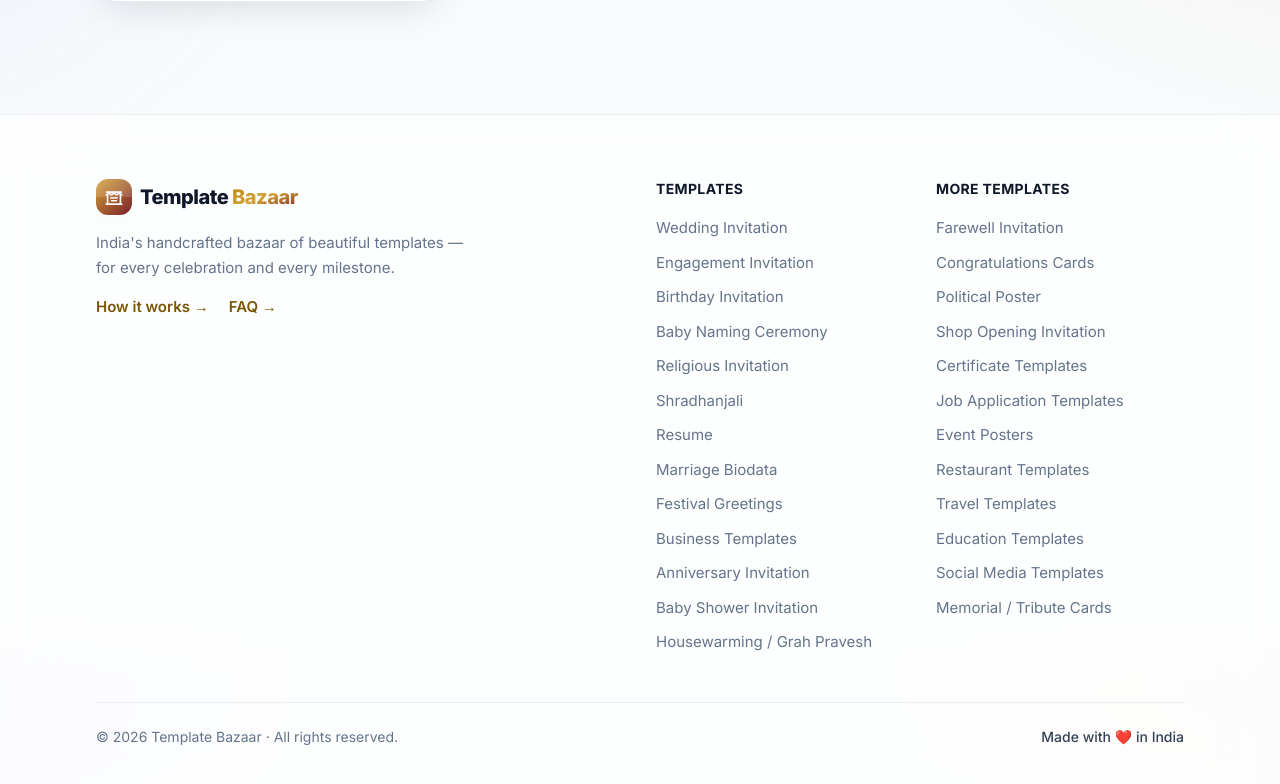
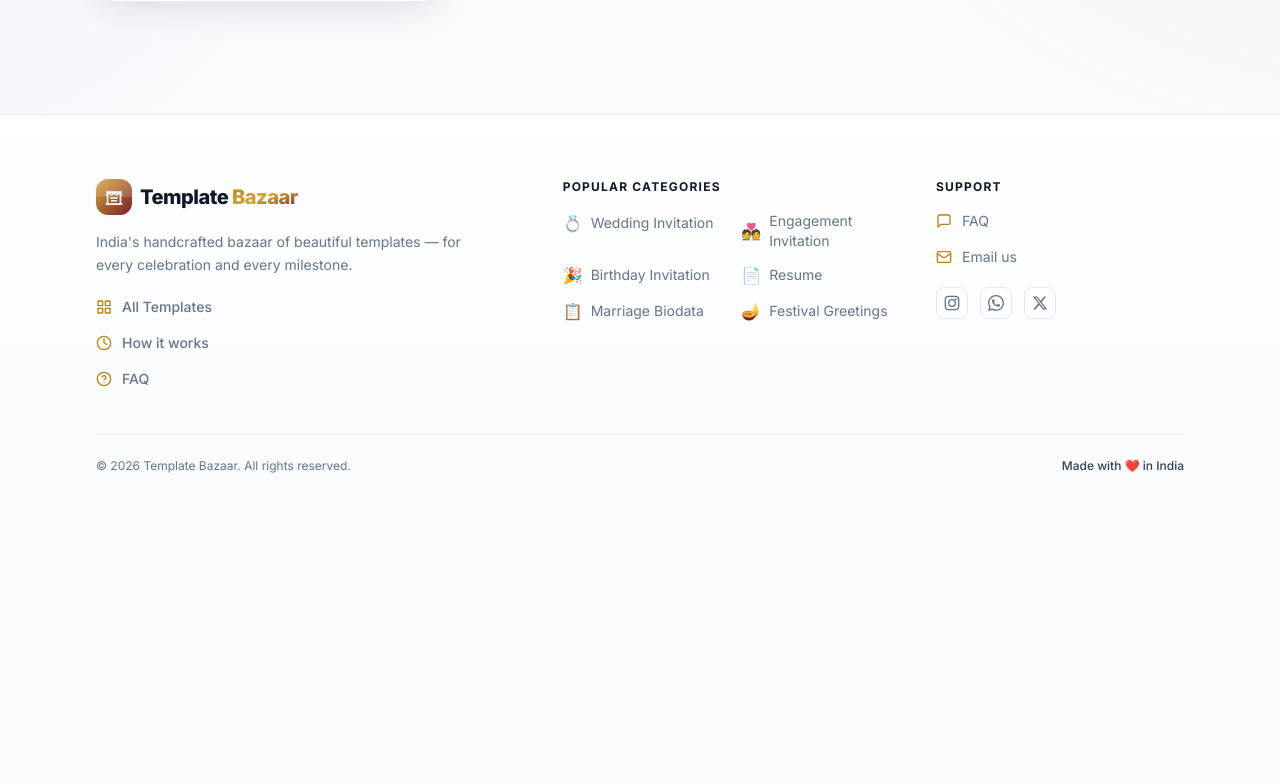
Before and after one commit to Rutik2401/template-bazaar, a Next.js app: page /categories in a window 1280 px wide. Shown: the part 3348-4132 px from the top of the page. After the commit the page ends 3886 px from the top, so only its background shows below. Built offline with nearby package versions, Linux system fonts and the light colour scheme; no server answers; a web font is replaced by a local one.

Commit message:
Enhance Footer component with quick links and popular categories; update localization files for new strings

```diff
--- a/src/components/Footer.jsx
+++ b/src/components/Footer.jsx
@@ -2,93 +2,151 @@
 
 import Link from 'next/link'
 import Brand from './Brand.jsx'
-import { categories } from '@/data/categories'
 import { useI18n } from '@/i18n/I18nProvider'
 
-/**
- * Global site footer. Deliberately links ONLY to destinations that actually
- * exist — the template category pages and the on-page "how it works" section —
- * so nothing here is a dead placeholder. Multi-column on desktop, stacked and
- * centered on mobile. Rendered by Layout on every non-`bare` page.
- */
+const POPULAR = [
+  { id: 'wedding', icon: '💍' },
+  { id: 'engagement', icon: '💑' },
+  { id: 'birthday', icon: '🎉' },
+  { id: 'resume', icon: '📄' },
+  { id: 'biodata', icon: '📋' },
+  { id: 'festival', icon: '🪔' },
+]
+
+const QUICK_LINKS = [
+  { href: '/categories', labelKey: 'footer.allTemplates', fallback: 'All Templates', icon: 'grid' },
+  { href: '/#how-it-works', labelKey: 'footer.howItWorks', fallback: 'How it works', icon: 'steps' },
+  { href: '/#faq', labelKey: 'faq.badge', fallback: 'FAQ', icon: 'help' },
+]
+
+function LinkIcon({ name }) {
+  const cls = 'h-4 w-4 shrink-0 text-gold-500'
+  switch (name) {
+    case 'grid':
+      return (
+        <svg className={cls} viewBox="0 0 24 24" fill="none" stroke="currentColor" strokeWidth="2" strokeLinecap="round" strokeLinejoin="round">
+          <rect x="3" y="3" width="7" height="7" /><rect x="14" y="3" width="7" height="7" /><rect x="3" y="14" width="7" height="7" /><rect x="14" y="14" width="7" height="7" />
+        </svg>
+      )
+    case 'steps':
+      return (
+        <svg className={cls} viewBox="0 0 24 24" fill="none" stroke="currentColor" strokeWidth="2" strokeLinecap="round" strokeLinejoin="round">
+          <circle cx="12" cy="12" r="10" /><path d="M12 6v6l4 2" />
+        </svg>
+      )
+    case 'help':
+      return (
+        <svg className={cls} viewBox="0 0 24 24" fill="none" stroke="currentColor" strokeWidth="2" strokeLinecap="round" strokeLinejoin="round">
+          <circle cx="12" cy="12" r="10" /><path d="M9.09 9a3 3 0 0 1 5.83 1c0 2-3 3-3 3" /><path d="M12 17h.01" />
+        </svg>
+      )
+    default:
+      return null
+  }
+}
+
 export default function Footer() {
   const { t } = useI18n()
   const year = new Date().getFullYear()
 
-  const half = Math.ceil(categories.length / 2)
-  const colA = categories.slice(0, half)
-  const colB = categories.slice(half)
+  return (
+    <footer className="mt-auto border-t border-slate-200/70 bg-gradient-to-b from-white to-slate-50">
+      <div className="container-page py-12 sm:py-16">
+        {/* Main grid */}
+        <div className="grid gap-10 sm:grid-cols-2 lg:grid-cols-12 lg:gap-8">
 
-  const CatLinks = ({ items }) => (
-    <ul className="mt-4 space-y-2.5">
-      {items.map((c) => (
-        <li key={c.id}>
+          {/* Brand + tagline */}
+          <div className="sm:col-span-2 lg:col-span-5">
+            <Brand />
+            <p className="mt-4 max-w-sm text-sm leading-relaxed text-ink-muted">
+              {t('footer.tagline', "India's handcrafted bazaar of beautiful templates — for every celebration and every milestone.")}
+            </p>
+
+            {/* Quick links with icons */}
+            <ul className="mt-5 space-y-3">
+              {QUICK_LINKS.map((link) => (
+                <li key={link.href}>
                   <Link
-            href={`/category/${c.id}`}
-            className="text-[15px] text-ink-muted transition-colors hover:text-ink"
+                    href={link.href}
+                    className="inline-flex items-center gap-2.5 text-sm font-medium text-ink-muted transition-colors hover:text-gold-600"
                   >
-            {t(`categories.${c.id}.name`, c.name)}
+                    <LinkIcon name={link.icon} />
+                    {t(link.labelKey, link.fallback)}
                   </Link>
                 </li>
               ))}
             </ul>
-  )
-
-  return (
-    <footer className="mt-auto border-t border-slate-200/70 bg-white/70 backdrop-blur-xl">
-      <div className="container-page py-12 sm:py-16">
-        <div className="grid gap-10 text-center sm:grid-cols-2 sm:text-left lg:grid-cols-12 lg:gap-8">
-          {/* Brand + tagline */}
-          <div className="sm:col-span-2 lg:col-span-6">
-            <div className="flex justify-center sm:justify-start">
-              <Brand />
-            </div>
-            <p className="mx-auto mt-4 max-w-sm text-[15px] leading-relaxed text-ink-muted sm:mx-0">
-              {t(
-                'footer.tagline',
-                "India's handcrafted bazaar of beautiful templates — for every celebration and every milestone.",
-              )}
-            </p>
-            <div className="mt-4 flex flex-wrap items-center justify-center gap-x-5 gap-y-2 sm:justify-start">
-              <Link
-                href="/#how-it-works"
-                className="inline-flex text-[15px] font-semibold text-gold-700 transition-colors hover:text-gold-500"
-              >
-                {t('footer.howItWorks', 'How it works')} →
-              </Link>
-              <Link
-                href="/#faq"
-                className="inline-flex text-[15px] font-semibold text-gold-700 transition-colors hover:text-gold-500"
-              >
-                {t('faq.badge', 'FAQ')} →
-              </Link>
-            </div>
           </div>
 
-          {/* Template categories — split across two columns, all real pages */}
+          {/* Popular categories */}
+          <div className="lg:col-span-4">
+            <h3 className="text-xs font-bold uppercase tracking-widest text-ink">
+              {t('footer.popularCategories', 'Popular Categories')}
+            </h3>
+            <ul className="mt-4 grid grid-cols-2 gap-x-4 gap-y-3">
+              {POPULAR.map((cat) => (
+                <li key={cat.id}>
+                  <Link
+                    href={`/category/${cat.id}`}
+                    className="group flex items-center gap-2 text-sm text-ink-muted transition-colors hover:text-gold-600"
+                  >
+                    <span className="text-base transition-transform duration-200 group-hover:scale-110">{cat.icon}</span>
+                    {t(`categories.${cat.id}.name`, cat.id)}
+                  </Link>
+                </li>
+              ))}
+            </ul>
+          </div>
+
+          {/* Support / contact */}
           <div className="lg:col-span-3">
-            <h3 className="text-sm font-bold uppercase tracking-wide text-ink">
-              {t('footer.templatesHeading', 'Templates')}
+            <h3 className="text-xs font-bold uppercase tracking-widest text-ink">
+              {t('footer.support', 'Support')}
             </h3>
-            <CatLinks items={colA} />
+            <ul className="mt-4 space-y-3">
+              <li>
+                <Link href="/#faq" className="inline-flex items-center gap-2.5 text-sm text-ink-muted transition-colors hover:text-gold-600">
+                  <svg className="h-4 w-4 shrink-0 text-gold-500" viewBox="0 0 24 24" fill="none" stroke="currentColor" strokeWidth="2" strokeLinecap="round" strokeLinejoin="round">
+                    <path d="M21 15a2 2 0 0 1-2 2H7l-4 4V5a2 2 0 0 1 2-2h14a2 2 0 0 1 2 2z" />
+                  </svg>
+                  {t('faq.badge', 'FAQ')}
+                </Link>
+              </li>
+              <li>
+                <a href="mailto:hello@templatebazaar.online" className="inline-flex items-center gap-2.5 text-sm text-ink-muted transition-colors hover:text-gold-600">
+                  <svg className="h-4 w-4 shrink-0 text-gold-500" viewBox="0 0 24 24" fill="none" stroke="currentColor" strokeWidth="2" strokeLinecap="round" strokeLinejoin="round">
+                    <rect x="2" y="4" width="20" height="16" rx="2" /><path d="m22 7-8.97 5.7a1.94 1.94 0 0 1-2.06 0L2 7" />
+                  </svg>
+                  {t('footer.email', 'Email us')}
+                </a>
+              </li>
+              <li className="pt-1">
+                <div className="flex items-center gap-3">
+                  <a href="https://instagram.com" target="_blank" rel="noopener noreferrer" aria-label="Instagram" className="grid h-8 w-8 place-items-center rounded-lg border border-slate-200 bg-white text-ink-muted transition-all hover:border-gold-300 hover:text-gold-600 hover:shadow-sm">
+                    <svg className="h-4 w-4" viewBox="0 0 24 24" fill="none" stroke="currentColor" strokeWidth="2" strokeLinecap="round" strokeLinejoin="round">
+                      <rect x="2" y="2" width="20" height="20" rx="5" /><circle cx="12" cy="12" r="5" /><circle cx="17.5" cy="6.5" r="1.5" fill="currentColor" stroke="none" />
+                    </svg>
+                  </a>
+                  <a href="https://wa.me/919876543210" target="_blank" rel="noopener noreferrer" aria-label="WhatsApp" className="grid h-8 w-8 place-items-center rounded-lg border border-slate-200 bg-white text-ink-muted transition-all hover:border-green-300 hover:text-green-600 hover:shadow-sm">
+                    <svg className="h-4 w-4" viewBox="0 0 24 24" fill="currentColor">
+                      <path d="M17.472 14.382c-.297-.149-1.758-.867-2.03-.967-.273-.099-.471-.148-.67.15-.197.297-.767.966-.94 1.164-.173.199-.347.223-.644.075-.297-.15-1.255-.463-2.39-1.475-.883-.788-1.48-1.761-1.653-2.059-.173-.297-.018-.458.13-.606.134-.133.298-.347.446-.52.149-.174.198-.298.298-.497.099-.198.05-.371-.025-.52-.075-.149-.669-1.612-.916-2.207-.242-.579-.487-.5-.669-.51-.173-.008-.371-.01-.57-.01-.198 0-.52.074-.792.372-.272.297-1.04 1.016-1.04 2.479 0 1.462 1.065 2.875 1.213 3.074.149.198 2.096 3.2 5.077 4.487.709.306 1.262.489 1.694.625.712.227 1.36.195 1.871.118.571-.085 1.758-.719 2.006-1.413.248-.694.248-1.289.173-1.413-.074-.124-.272-.198-.57-.347m-5.421 7.403h-.004a9.87 9.87 0 01-5.031-1.378l-.361-.214-3.741.982.998-3.648-.235-.374a9.86 9.86 0 01-1.51-5.26c.001-5.45 4.436-9.884 9.888-9.884 2.64 0 5.122 1.03 6.988 2.898a9.825 9.825 0 012.893 6.994c-.003 5.45-4.437 9.884-9.885 9.884m8.413-18.297A11.815 11.815 0 0012.05 0C5.495 0 .16 5.335.157 11.892c0 2.096.547 4.142 1.588 5.945L.057 24l6.305-1.654a11.882 11.882 0 005.683 1.448h.005c6.554 0 11.89-5.335 11.893-11.893a11.821 11.821 0 00-3.48-8.413z" />
+                    </svg>
+                  </a>
+                  <a href="https://twitter.com" target="_blank" rel="noopener noreferrer" aria-label="Twitter" className="grid h-8 w-8 place-items-center rounded-lg border border-slate-200 bg-white text-ink-muted transition-all hover:border-sky-300 hover:text-sky-500 hover:shadow-sm">
+                    <svg className="h-4 w-4" viewBox="0 0 24 24" fill="currentColor">
+                      <path d="M18.244 2.25h3.308l-7.227 8.26 8.502 11.24H16.17l-5.214-6.817L4.99 21.75H1.68l7.73-8.835L1.254 2.25H8.08l4.713 6.231zm-1.161 17.52h1.833L7.084 4.126H5.117z" />
+                    </svg>
+                  </a>
                 </div>
-          <div className="lg:col-span-3">
-            <h3 className="text-sm font-bold uppercase tracking-wide text-ink">
-              {t('footer.moreHeading', 'More templates')}
-            </h3>
-            <CatLinks items={colB} />
+              </li>
+            </ul>
           </div>
         </div>
 
         {/* Bottom bar */}
-        <div className="mt-12 flex flex-col items-center gap-2 border-t border-slate-200/70 pt-6 text-center text-sm text-ink-muted sm:flex-row sm:justify-between sm:gap-4 sm:text-left">
-          <p>
-            © {year} {t('common.appName', 'Template Bazaar')} ·{' '}
-            {t('footer.rights', 'All rights reserved.')}
-          </p>
-          <p className="font-medium text-ink-soft">
-            {t('footer.madeWithLove', 'Made with ❤️ in India')}
-          </p>
+        <div className="mt-10 flex flex-col items-center gap-3 border-t border-slate-200/70 pt-6 text-center text-xs text-ink-muted sm:flex-row sm:justify-between sm:text-left">
+          <p>© {year} {t('common.appName', 'Template Bazaar')}. {t('footer.rights', 'All rights reserved.')}</p>
+          <p className="font-medium text-ink-soft">{t('footer.madeWithLove', 'Made with ❤️ in India')}</p>
         </div>
       </div>
     </footer>
--- a/src/i18n/locales/en.js
+++ b/src/i18n/locales/en.js
@@ -112,6 +112,11 @@ export const en = {
     tagline: 'India\'s handcrafted bazaar of beautiful templates — for every celebration and every milestone.',
     templatesHeading: 'Templates',
     moreHeading: 'More templates',
+    popularCategories: 'Popular Categories',
+    support: 'Support',
+    allTemplates: 'All Templates',
+    howItWorks: 'How it works',
+    email: 'Email us',
     wedding: 'Wedding Invitations',
     birthday: 'Birthday Invitations',
     resume: 'Resume',
@@ -119,7 +124,6 @@ export const en = {
     festival: 'Festival Greetings',
     companyHeading: 'Company',
     about: 'About us',
-    howItWorks: 'How it works',
     contact: 'Contact',
     blog: 'Blog',
     legalHeading: 'Legal',
--- a/src/i18n/locales/hi.js
+++ b/src/i18n/locales/hi.js
@@ -109,6 +109,11 @@ export const hi = {
     tagline: 'हर जश्न और हर मुकाम के लिए — भारत का सुंदर टेम्पलेट का हस्तनिर्मित बाज़ार.',
     templatesHeading: 'टेम्पलेट',
     moreHeading: 'और टेम्पलेट',
+    popularCategories: 'लोकप्रिय श्रेणियाँ',
+    support: 'सहायता',
+    allTemplates: 'सभी टेम्पलेट',
+    howItWorks: 'यह कैसे काम करता है',
+    email: 'ईमेल करें',
     wedding: 'शादी के निमंत्रण',
     birthday: 'जन्मदिन निमंत्रण',
     resume: 'रिज़्यूमे',
@@ -116,7 +121,6 @@ export const hi = {
     festival: 'त्योहार की शुभकामनाएं',
     companyHeading: 'कंपनी',
     about: 'हमारे बारे में',
-    howItWorks: 'यह कैसे काम करता है',
     contact: 'संपर्क',
     blog: 'ब्लॉग',
     legalHeading: 'कानूनी',
--- a/src/i18n/locales/mr.js
+++ b/src/i18n/locales/mr.js
@@ -109,6 +109,11 @@ export const mr = {
     tagline: 'प्रत्येक प्रसंगासाठी आणि प्रत्येक टप्प्यासाठी — भारताचा सुंदर टेम्पलेट्सचा हस्तनिर्मित बाजार.',
     templatesHeading: 'टेम्पलेट्स',
     moreHeading: 'अधिक टेम्पलेट्स',
+    popularCategories: 'लोकप्रिय श्रेणी',
+    support: 'सहाय्य',
+    allTemplates: 'सर्व टेम्पलेट्स',
+    howItWorks: 'कसे काम करते',
+    email: 'ईमेल करा',
     wedding: 'लग्नपत्रिका',
     birthday: 'वाढदिवस निमंत्रण',
     resume: 'रेझ्युमे',
@@ -116,7 +121,6 @@ export const mr = {
     festival: 'सणाच्या शुभेच्छा',
     companyHeading: 'कंपनी',
     about: 'आमच्याबद्दल',
-    howItWorks: 'कसे काम करते',
     contact: 'संपर्क',
     blog: 'ब्लॉग',
     legalHeading: 'कायदेशीर',
```
Lines whose indentation alone changed are shown as unchanged.
